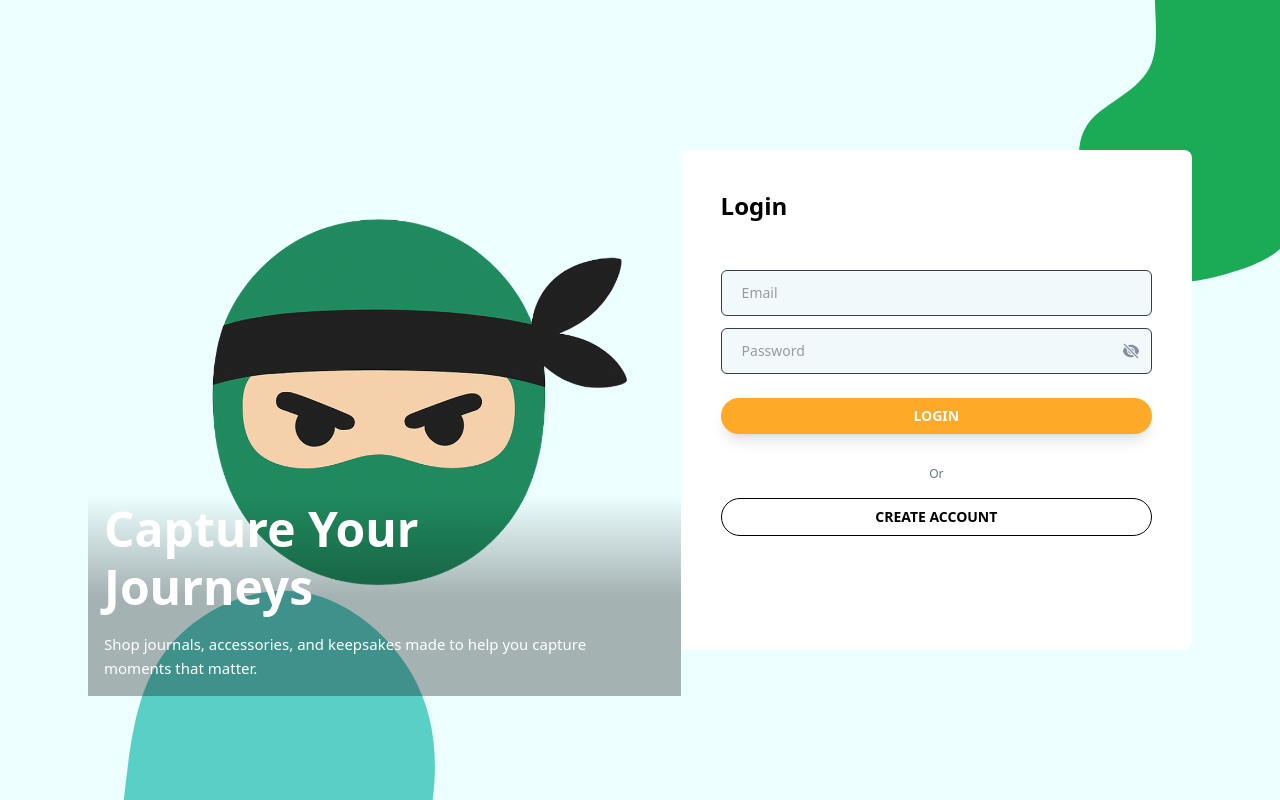
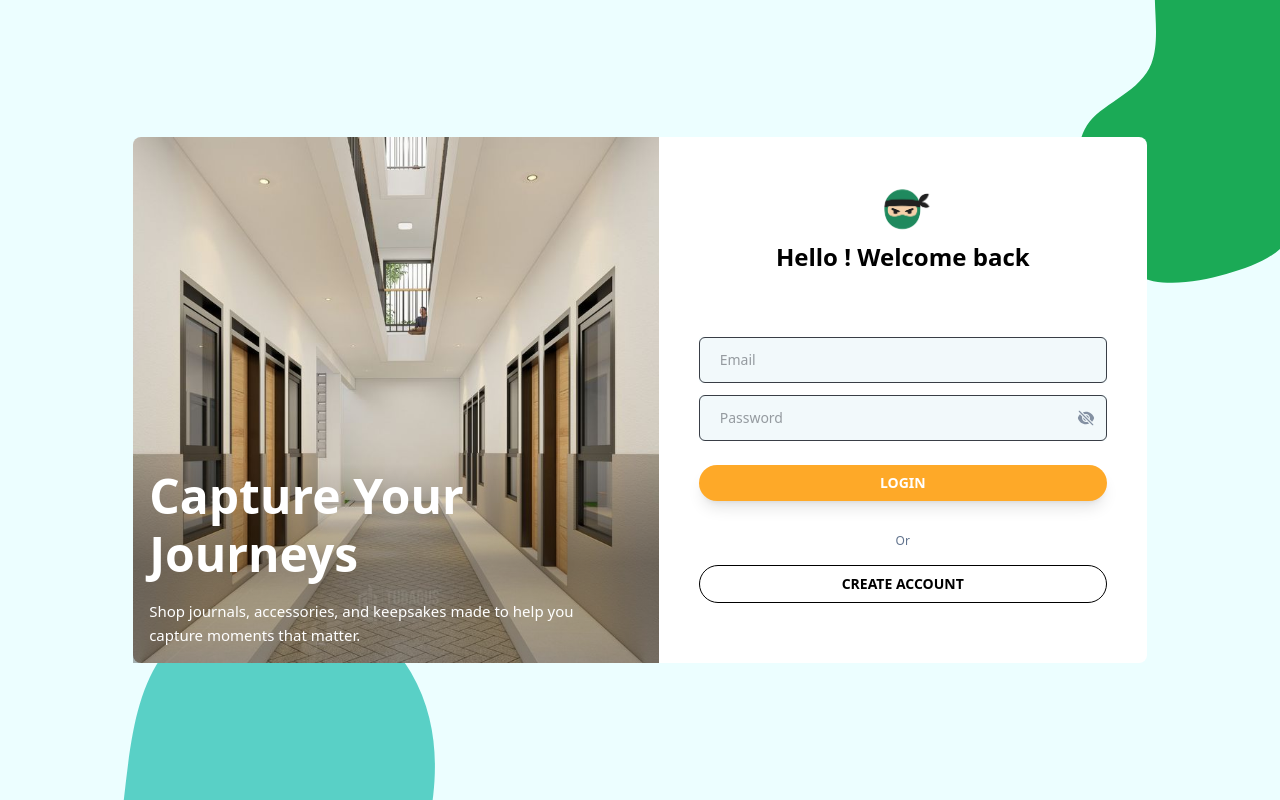
Before and after one commit to Abimanyuoke/Koseeker, a Next.js app in the folder frontend/: page /auth/login in a window 1280 px wide. Built offline with nearby package versions, Linux system fonts and the light colour scheme; no server answers.

Commit message:
`Refactor login page: update image imports, layout, and content`

```diff
--- a/frontend/app/auth/login/page.tsx
+++ b/frontend/app/auth/login/page.tsx
@@ -9,7 +9,9 @@ import { IoEyeSharp } from "react-icons/io5";
 import { toast } from "sonner";
 import axios from "axios";
 import Image from "next/image";
-import imgLogin from "../../../public/images/logo.png";
+import imgLogin from "../../../public/images/kosimage.jpeg";
+import logo from "../../../public/images/logo.png";
+import { input } from "framer-motion/client";
 
 export default function Login() {
     const router = useRouter();
@@ -55,9 +57,12 @@ export default function Login() {
                 <path fill="#1baa" d="M37,-42.5C44.8,-29.1,45.9,-14.6,44.4,-1.5C42.9,11.6,38.8,23.1,30.9,30.5C23.1,37.9,11.6,41.2,-5.4,46.6C-22.4,52,-44.7,59.5,-54.4,52.1C-64.2,44.7,-61.3,22.4,-59,2.3C-56.7,-17.8,-55.1,-35.6,-45.3,-48.9C-35.6,-62.3,-17.8,-71.2,-1.6,-69.6C14.6,-68,29.1,-55.8,37,-42.5Z" transform="translate(100 100)" />
             </svg>
             <div className="w-full h-full flex justify-center items-center relative">
-                <div className="absolute flex items-center">
+                <div className="absolute flex max-h-[90%]">
                     <div className="relative">
-                        <Image src={imgLogin} alt="Image Login" height={800} width={800} className="bg-cover rounded-l-lg" />
+                        <div className="relative">
+                            <Image src={imgLogin} alt="Image Login" width={680} className="bg-cover rounded-l-lg" />
+                        </div>
+                        <div className="absolute w-full">
                             <span className="absolute bottom-0 w-full h-[200px] bg-gradient-to-t opacity-30 from-black via via-black to-transparent">{""}</span>
                             <div className="absolute bottom-0 text-white space-y-2 p-4">
                                 <h4 className="text-5xl font-semibold leading-[58px]">
@@ -66,10 +71,14 @@ export default function Login() {
                                 <p className="text-[15px] text-white leading-6 pr-7 mt-4">Shop journals, accessories, and keepsakes made to help you capture moments that matter.</p>
                             </div>
                         </div>
-                    <div className="w-3/5 h-[500px] p-10 bg-white rounded-r-lg relative">
+                    </div>
+                    <div className="w-3/5 p-10 bg-white rounded-r-lg relative">
+                        <div className="flex flex-col items-center justify-center mb-4">
+                            <Image src={logo} alt="Logo" width={60} height={60} className="w-16 h-16 object-cover" />
                             <h1 className="text-2xl font-semibold mb-7">
-                            Login
+                                Hello ! Welcome back
                             </h1>
+                        </div>
                         <form className="flex flex-col pt-5 gap-3" onSubmit={handleSubmit}>
                             <div className="flex w-full items-center rounded relative bg-cyan-600/5">
                                 <input type="email" placeholder="Email" className="pl-5 text-[#393e46] focus:outline-none py-3 text-sm w-full border rounded-md"
```
Also changed, not shown: frontend/public/images/kosimage.jpeg (added). Lines whose indentation alone changed are shown as unchanged.
